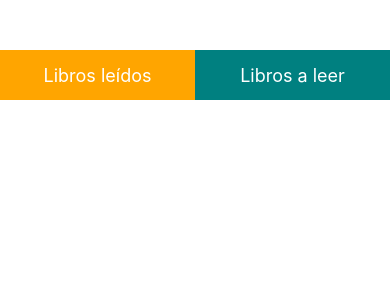
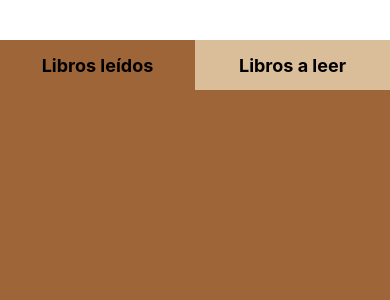
Before and after one commit to SergioDiPietro/PGL_UD3-1, a React Native app: screen / in a window 390 px wide. Shown: the top 300 px of the page. Built offline with nearby package versions, Linux system fonts and the light colour scheme.

Commit message:
Refactor & Feat: Componentes botones sustituidos por un único componente (Tab). Ahora los botones cambian el color del fondo.

```diff
--- a/App.js
+++ b/App.js
@@ -1,29 +1,49 @@
-import { StyleSheet, View, Text, Button } from 'react-native';
+import { StyleSheet, View, Text, FlatList } from 'react-native';
 import { useState } from 'react';
-import ReadListButton from './components/ReadListButton/ReadListButton';
-import ToReadListButton from './components/ToReadListButton/ToReadListButton';
+import { Tab } from './components/Tab/Tab';
+import Colors from "./constants/Colors";
 
 export default function App() {
-  const [showReadList, setShowReadList] = useState(true);
+  const [color, setColor] = useState(Colors.coffee1);
+  const styles = StyleSheet.create({
+    screen: {
+      width: "100%",
+      height: "100%",
+      justifyContent: 'flex-start',
+      marginTop: 40
+    },
+    bookList: {
+      backgroundColor: color,
+      height: '100%',
+      width: '100%'
+    }
+  });
 
+  const handleShowList = (showReadList) => {
+    if (showReadList) setColor(Colors.coffee1);
+    else setColor(Colors.coffee3);
+
+    //Mostrar lista
+  };
 
   return (
-    <View style={styles.container}>
-      <View style={styles.listButtons}>
-        <ReadListButton toggleList={() => {setShowReadList(true); console.log('RLtn')}}></ReadListButton>
-        <ToReadListButton toggleList={() => {setShowReadList(false); console.log('TRLbtn')}}></ToReadListButton>
+    <View style={styles.screen}>
+      <View style={{flexDirection: 'row'}}>
+        <Tab
+          toggleList={() => {handleShowList(true)}}
+          title="Libros leídos"
+          style={{backgroundColor: Colors.coffee1, width: '50%'}}
+        />
+        <Tab
+          toggleList={() => {handleShowList(false)}}
+          title="Libros a leer"
+          style={{backgroundColor: Colors.coffee3, width: '50%'}}
+        />
+      </View>
+
+      <View style={styles.bookList}>
+
       </View>
     </View>
   );
-}
-
-const styles = StyleSheet.create({
-  container: {
-    justifyContent: 'flex-start',
-    marginTop: 50
-  },
-  listButtons: {
-    flexDirection: 'row',
-    justifyContent: 'space-between'
-  }
-});
+};
--- a/components/ReadListButton/ReadListButton.js
+++ /dev/null
@@ -1,27 +0,0 @@
-import { View, Text, StyleSheet, TouchableHighlight } from 'react-native';
-
-const ReadListButton = ({ toggleList }) => {
-    return (
-        <TouchableHighlight onPress={toggleList}>
-            <View style={styles.readListBtn}>
-                <Text style={styles.rlbText}>{"Libros leídos"}</Text>
-            </View>
-        </TouchableHighlight>
-    );
-};
-
-const styles = StyleSheet.create({
-    readListBtn: {
-        height: 50,
-        width: 195,
-        backgroundColor: "orange",
-        justifyContent: "center",
-        alignItems: "center",
-    },
-    rlbText: {
-        color: "white",
-        fontSize: 18
-    },
-});
-
-export default ReadListButton;
--- /dev/null
+++ b/components/Tab/Tab.js
@@ -0,0 +1,23 @@
+import { View, Text, StyleSheet, TouchableHighlight } from 'react-native';
+import Colors from '../../constants/Colors';
+
+export const Tab = ({ toggleList, title, style }) => {
+    return (
+        <TouchableHighlight onPress={toggleList} style={{...styles.button, ...style}} underlayColor={Colors.coffee2}>
+            <Text style={styles.text}>{title}</Text>
+        </TouchableHighlight>
+    );
+};
+
+const styles = StyleSheet.create({
+    button: {
+        height: 50,
+        justifyContent: "center",
+        alignItems: "center",
+    },
+    text: {
+        color: "black",
+        fontSize: 18,
+        fontWeight: 'bold'
+    },
+});
--- /dev/null
+++ b/constants/Colors.js
@@ -0,0 +1,7 @@
+export default {
+    coffee1: '#9D6538',
+    coffee2: '#CF9F6E',
+    coffee3: '#DABE99',
+    coffee4: '#652817',
+    coffee5: '#33140A',
+}
```
